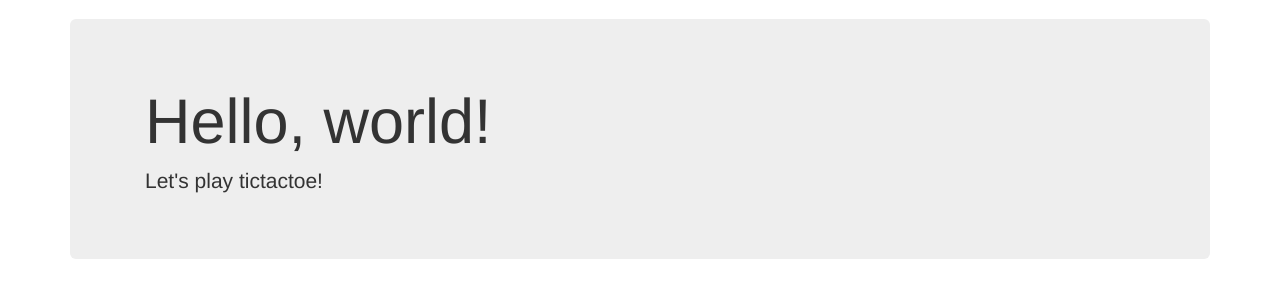
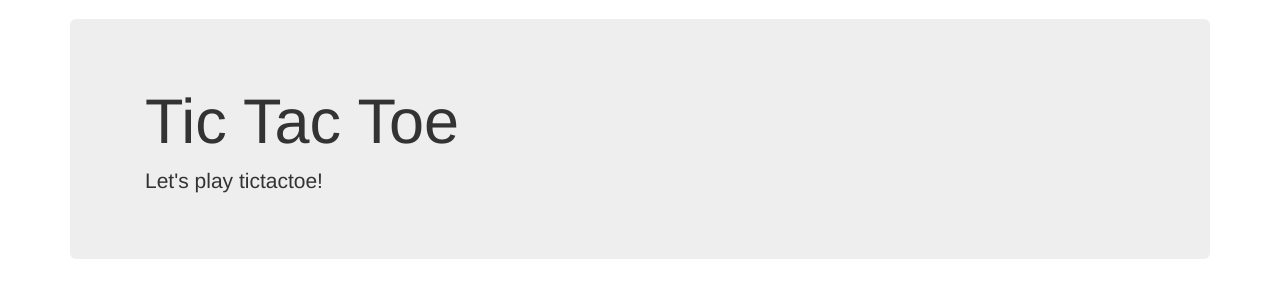
Before and after one commit to pitmod/tictactoe, a Django app: template templates/tictactoe/welcome.html in a window 1280 px wide. Shown: the part 51-351 px from the top of the page. Run offline with Django 3.2, Linux system fonts and the light colour scheme; the template is opened without the code that fills it, so the values that code supplies are empty; some libraries are stand-ins or nearby versions.

Commit message:
Start development - before changing accept_invitation function

```diff
--- a/gameplay/models.py
+++ b/gameplay/models.py
@@ -67,8 +67,8 @@ class Game(models.Model):
 
     def _get_game_status_after_move(self, move):
         x, y = move.x, move.y
-        board  = self.board()
-        if  (board[y][0] == board[y][1] == board[y][2]) or \
+        board = self.board()
+        if (board[y][0] == board[y][1] == board[y][2]) or \
             (board[0][x] == board[1][x] == board[2][x]) or \
             (board[0][0] == board[1][1] == board[2][2]) or \
             (board[0][2] == board[1][1] == board[2][0]):
--- a/player/views.py
+++ b/player/views.py
@@ -8,6 +8,7 @@ from django.urls import reverse_lazy
 from .forms import InvitationForm
 from .models import Invitation
 from gameplay.models import Game
+
 
 @login_required()
 def home(request):
--- a/templates/tictactoe/welcome.html
+++ b/templates/tictactoe/welcome.html
@@ -7,7 +7,7 @@ Welcome
 {% block content %}
     <div class="jumbotron">
         <div class="container">
-            <h1>Hello, world!</h1>
+            <h1>Tic Tac Toe</h1>
             <p>Let's play tictactoe!</p>
         </div>
     </div>
--- a/tictactoe/settings.py
+++ b/tictactoe/settings.py
@@ -25,7 +25,7 @@ SECRET_KEY = '35u4uhsn*$^d9p#!adve^m_70%c*df4%-c3vlxw0$$(1#my9__'
 # SECURITY WARNING: don't run with debug turned on in production!
 DEBUG = True
 
-ALLOWED_HOSTS = []
+ALLOWED_HOSTS = ['*']
 
 
 # Application definition
--- a/tictactoe/urls.py
+++ b/tictactoe/urls.py
@@ -22,5 +22,5 @@ urlpatterns = [
     path('admin/', admin.site.urls),
     url(r'^player/', include('player.urls')),
     url(r'^games/', include('gameplay.urls')),
-    url(r'^$',welcome, name="tictactoe_welcome")
+    url(r'^$', welcome, name="tictactoe_welcome")
 ]
```
Also changed, not shown: gameplay/forms.py (line endings or trailing spaces).
